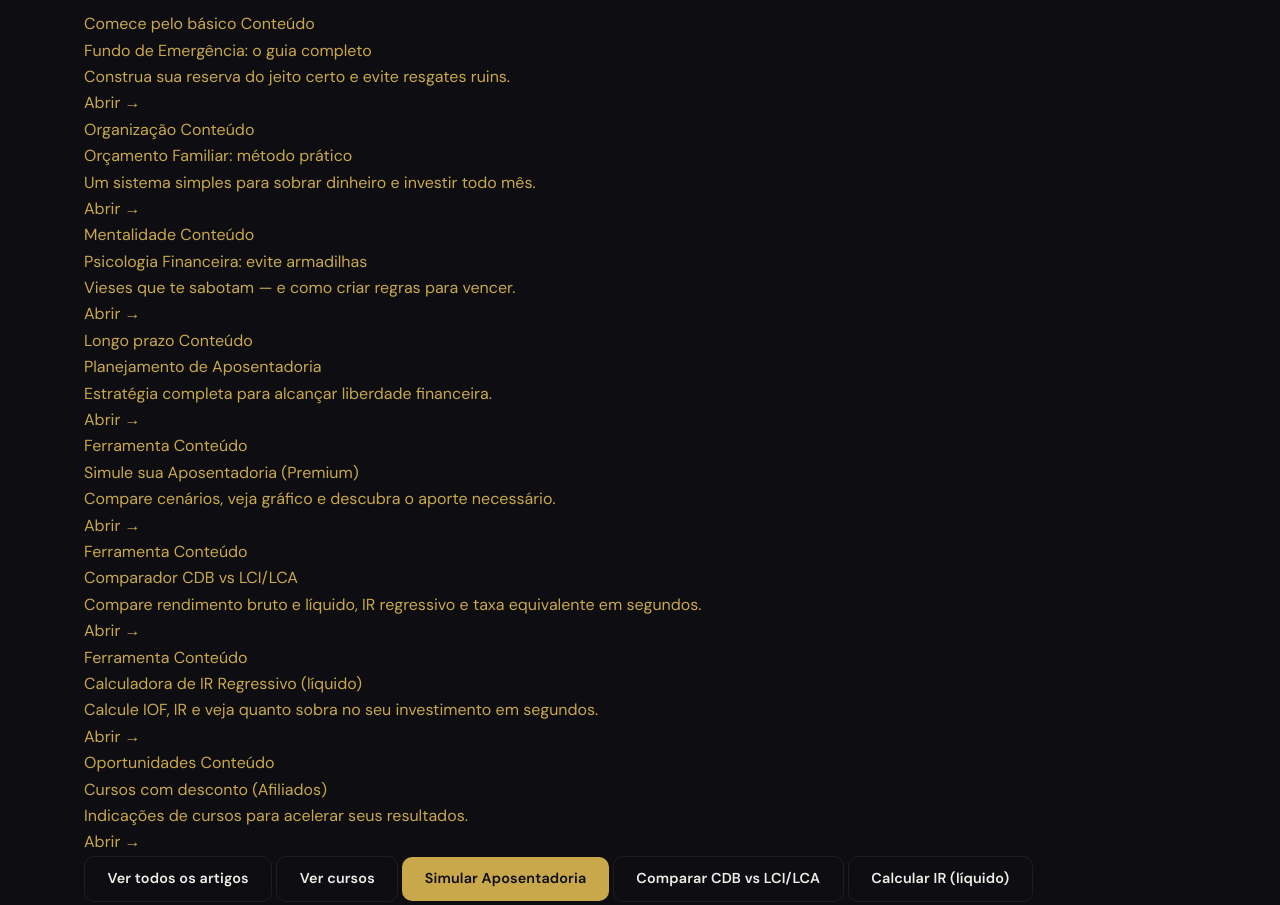
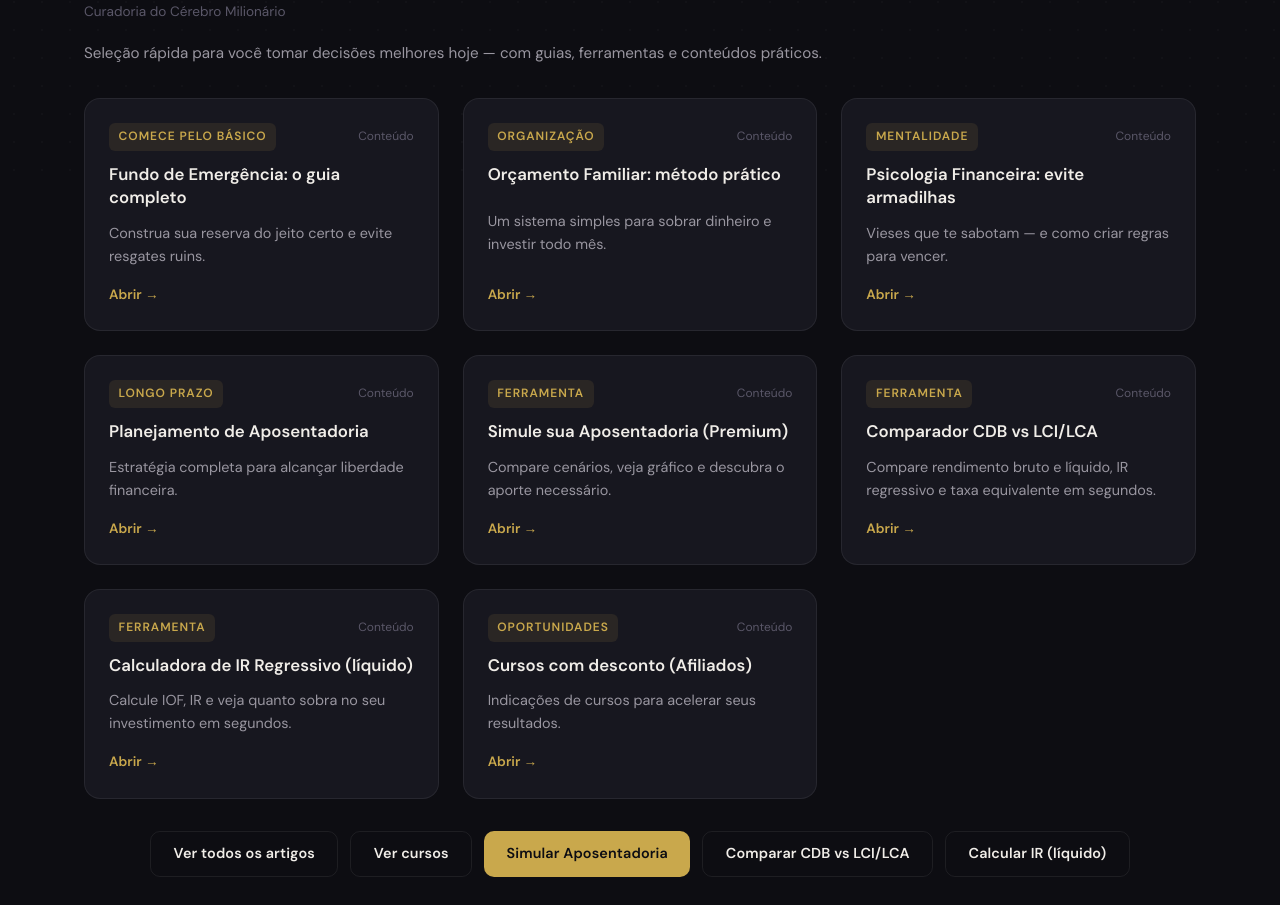
Before and after one commit to cerebromilionario/cerebromilionario, a plain HTML site: page index.html in a window 1280 px wide. Shown: the part 628-1533 px from the top of the page. Drawn offline with Linux system fonts and the light colour scheme.

Commit message:
style: transformar seção radar financeiro em cards

```diff
--- a/css/style.css
+++ b/css/style.css
@@ -748,6 +748,102 @@ textarea.form-control { resize: vertical; min-height: 140px; }
 .error-page { text-align: center; padding: calc(var(--nav-h) + var(--s16)) 0 var(--s16); }
 .error-code { font-size: 6rem; font-weight: 700; color: var(--gold); opacity: .3; line-height: 1; margin-bottom: var(--s4); }
 
+/* ── NEWS FEED / RADAR SECTION ───────────────────────────── */
+.news-feed-section { padding: var(--s16) 0; }
+.market-data-header { margin-bottom: var(--s4); }
+.market-data-header h2 { margin-bottom: var(--s2); }
+.last-updated { font-size: .85rem; color: var(--text-muted); }
+.section-subtitle { color: var(--text-secondary); margin-bottom: var(--s8); font-size: .95rem; }
+
+.news-grid {
+  display: grid;
+  grid-template-columns: repeat(auto-fit, minmax(280px, 1fr));
+  gap: var(--s6);
+  margin-bottom: var(--s8);
+}
+
+.news-card {
+  background: var(--bg-card);
+  border: 1px solid var(--border);
+  border-radius: var(--r-lg);
+  padding: var(--s6);
+  display: flex;
+  flex-direction: column;
+  transition: all var(--t-mid);
+  text-decoration: none;
+  color: inherit;
+  cursor: pointer;
+}
+
+.news-card:hover {
+  border-color: var(--border-gold);
+  transform: translateY(-4px);
+  box-shadow: var(--shadow-gold);
+}
+
+.news-meta {
+  display: flex;
+  justify-content: space-between;
+  align-items: center;
+  gap: var(--s3);
+  margin-bottom: var(--s3);
+}
+
+.news-source {
+  font-size: .75rem;
+  font-weight: 600;
+  letter-spacing: .08em;
+  text-transform: uppercase;
+  color: var(--gold);
+  background: rgba(201,168,76,.1);
+  padding: .25rem .6rem;
+  border-radius: var(--r-sm);
+}
+
+.news-date {
+  font-size: .75rem;
+  color: var(--text-muted);
+}
+
+.news-title {
+  font-size: 1.05rem;
+  font-weight: 600;
+  color: var(--text-primary);
+  margin-bottom: var(--s3);
+  line-height: 1.4;
+  flex-grow: 1;
+}
+
+.news-excerpt {
+  font-size: .9rem;
+  color: var(--text-secondary);
+  margin-bottom: var(--s4);
+  line-height: 1.6;
+  flex-grow: 1;
+}
+
+.news-cta {
+  font-size: .85rem;
+  font-weight: 600;
+  color: var(--gold);
+  display: flex;
+  align-items: center;
+  gap: var(--s2);
+  transition: color var(--t-fast);
+}
+
+.news-card:hover .news-cta {
+  color: var(--gold-light);
+}
+
+.news-footer {
+  display: flex;
+  flex-wrap: wrap;
+  gap: var(--s3);
+  justify-content: center;
+  margin-top: var(--s8);
+}
+
 /* ── RESPONSIVE ──────────────────────────────────────────── */
 @media (max-width: 960px) {
   .footer-grid { grid-template-columns: 1fr 1fr; }
```
